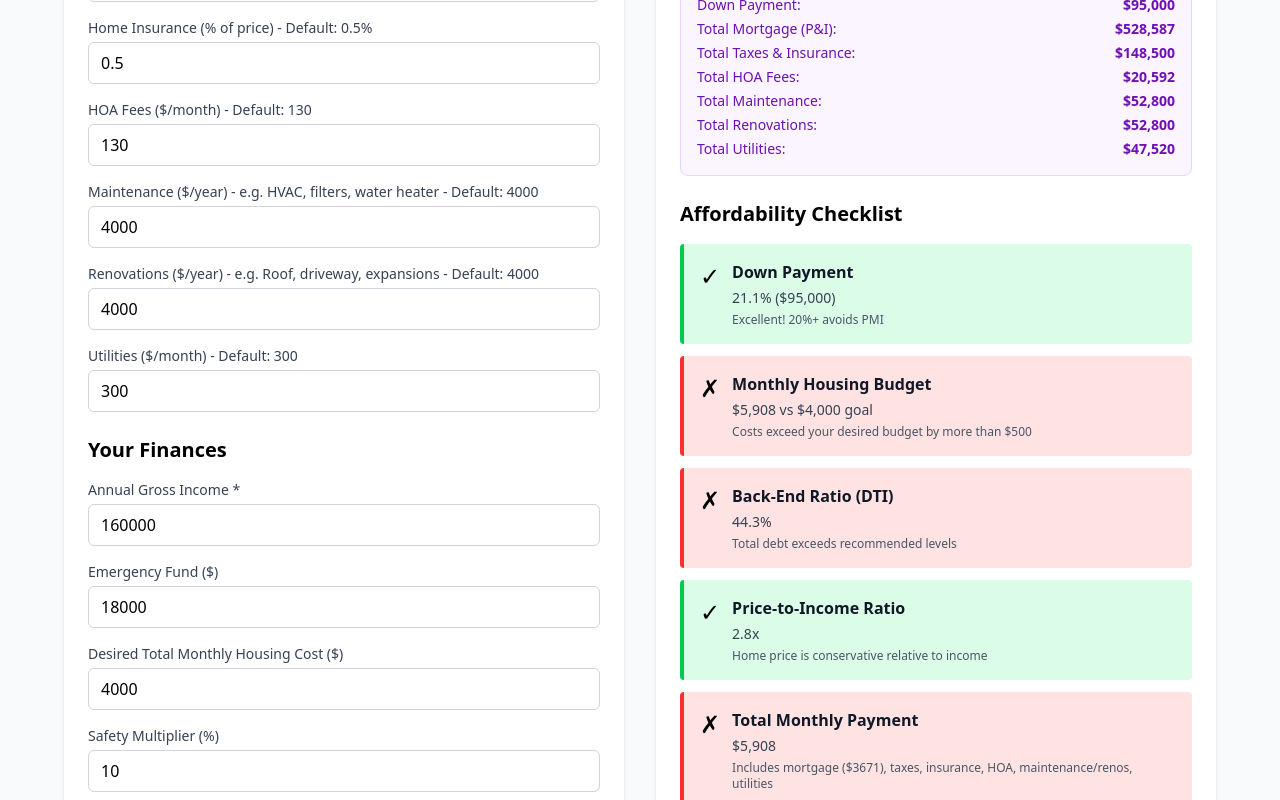
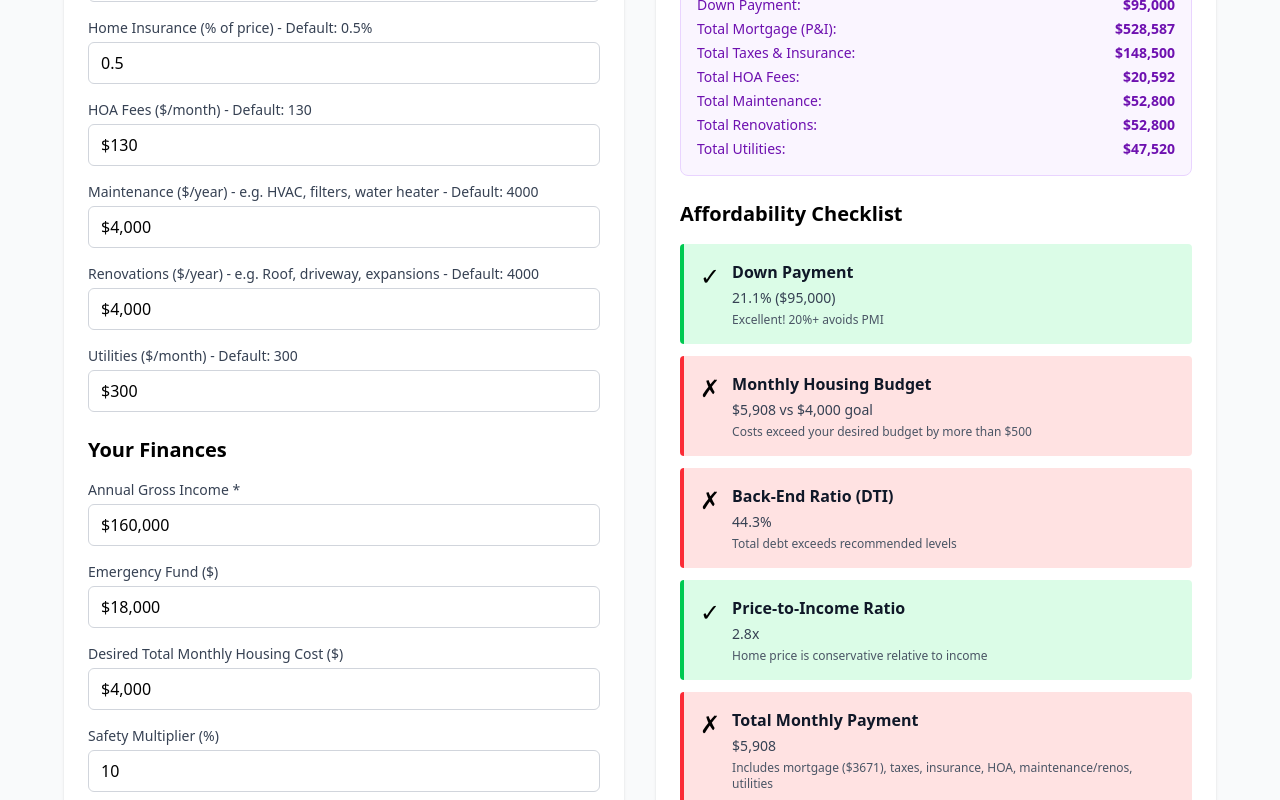
Before and after one commit to emurdock1101/home-buying-calculator, a React (Vite) app: page / in a window 1280 px wide. Shown: the part 560-1360 px from the top of the page. Built offline with nearby package versions, Linux system fonts and the light colour scheme.

Commit message:
HB: currency formatting for inputs

```diff
--- a/src/App.tsx
+++ b/src/App.tsx
@@ -6,7 +6,21 @@ export default function App() {
   const [inputs, setInputs] = useState(DEFAULT_VALUES);
 
   const handleChange = (field: string, value: string) => {
-    setInputs((prev) => ({ ...prev, [field]: value }));
+    // If it's a currency field, we might receive the formatted string
+    // We want to store just the numeric value in the state
+    const numericValue = value.replace(/[^0-9.]/g, "");
+    setInputs((prev) => ({ ...prev, [field]: numericValue }));
+  };
+
+  const formatCurrencyInput = (value: string) => {
+    if (!value) return "";
+    const num = parseFloat(value);
+    if (isNaN(num)) return value;
+    return new Intl.NumberFormat("en-US", {
+      style: "currency",
+      currency: "USD",
+      maximumFractionDigits: 0,
+    }).format(num);
   };
 
   const results = calculateMetrics(inputs);
@@ -66,9 +80,13 @@ export default function App() {
                     {input.label}
                   </label>
                   <input
-                    type="number"
+                    type={input.isCurrency ? "text" : "number"}
                     step={input.step}
-                    value={inputs[input.name as keyof typeof inputs]}
+                    value={
+                      input.isCurrency
+                        ? formatCurrencyInput(inputs[input.name as keyof typeof inputs])
+                        : inputs[input.name as keyof typeof inputs]
+                    }
                     onChange={(e) => handleChange(input.name, e.target.value)}
                     className="w-full px-3 py-2 border border-gray-300 rounded-md"
                     placeholder={input.placeholder}
@@ -86,8 +104,12 @@ export default function App() {
                     {input.label}
                   </label>
                   <input
-                    type="number"
-                    value={inputs[input.name as keyof typeof inputs]}
+                    type={input.isCurrency ? "text" : "number"}
+                    value={
+                      input.isCurrency
+                        ? formatCurrencyInput(inputs[input.name as keyof typeof inputs])
+                        : inputs[input.name as keyof typeof inputs]
+                    }
                     onChange={(e) => handleChange(input.name, e.target.value)}
                     className="w-full px-3 py-2 border border-gray-300 rounded-md"
                     placeholder={input.placeholder}
--- a/src/data.ts
+++ b/src/data.ts
@@ -23,11 +23,13 @@ export const PROPERTY_INPUTS: InputConfig[] = [
       name: "purchasePrice",
       label: `Purchase Price - Default: ${DEFAULT_VALUES.purchasePrice}`,
       placeholder: `e.g., ${DEFAULT_VALUES.purchasePrice}`,
+      isCurrency: true,
     },
     {
       name: "downPayment",
       label: `Down Payment - Default: ${DEFAULT_VALUES.downPayment}`,
       placeholder: `e.g., ${DEFAULT_VALUES.downPayment}`,
+      isCurrency: true,
     },
     {
       name: "interestRate",
@@ -45,18 +47,20 @@ export const PROPERTY_INPUTS: InputConfig[] = [
       label: "Home Insurance (% of price) - Default: 0.5%",
       step: "0.1",
     },
-    { name: "hoaFees", label: `HOA Fees ($/month) - Default: ${DEFAULT_VALUES.hoaFees}`, placeholder: "0" },
+    { name: "hoaFees", label: `HOA Fees ($/month) - Default: ${DEFAULT_VALUES.hoaFees}`, placeholder: "0", isCurrency: true },
     {
       name: "maintenanceAnnual",
       label: `Maintenance ($/year) - e.g. HVAC, filters, water heater - Default: ${DEFAULT_VALUES.maintenanceAnnual}`,
       placeholder: `Default: ${DEFAULT_VALUES.maintenanceAnnual}`,
+      isCurrency: true,
     },
     {
       name: "renovationsAnnual",
       label: `Renovations ($/year) - e.g. Roof, driveway, expansions - Default: ${DEFAULT_VALUES.renovationsAnnual}`,
       placeholder: `Default: ${DEFAULT_VALUES.renovationsAnnual}`,
+      isCurrency: true,
     },
-    { name: "utilities", label: `Utilities ($/month) - Default: ${DEFAULT_VALUES.utilities}` },
+    { name: "utilities", label: `Utilities ($/month) - Default: ${DEFAULT_VALUES.utilities}`, isCurrency: true },
   ];
 
   export const FINANCE_INPUTS: InputConfig[] = [
@@ -64,12 +68,14 @@ export const PROPERTY_INPUTS: InputConfig[] = [
       name: "annualIncome",
       label: "Annual Gross Income *",
       placeholder: "e.g., 100000",
+      isCurrency: true,
     },
-    { name: "emergencyFund", label: "Emergency Fund ($)", placeholder: "0" },
+    { name: "emergencyFund", label: "Emergency Fund ($)", placeholder: "0", isCurrency: true },
     {
       name: "desiredMonthlyHousing",
       label: "Desired Total Monthly Housing Cost ($)",
       placeholder: "e.g., 4000",
+      isCurrency: true,
     },
     {
       name: "safetyMultiplier",
--- a/src/types.ts
+++ b/src/types.ts
@@ -21,6 +21,7 @@ export interface InputConfig {
     label: string;
     placeholder?: string;
     step?: string;
+    isCurrency?: boolean;
   }
 
 export interface ChecklistItem {
```
